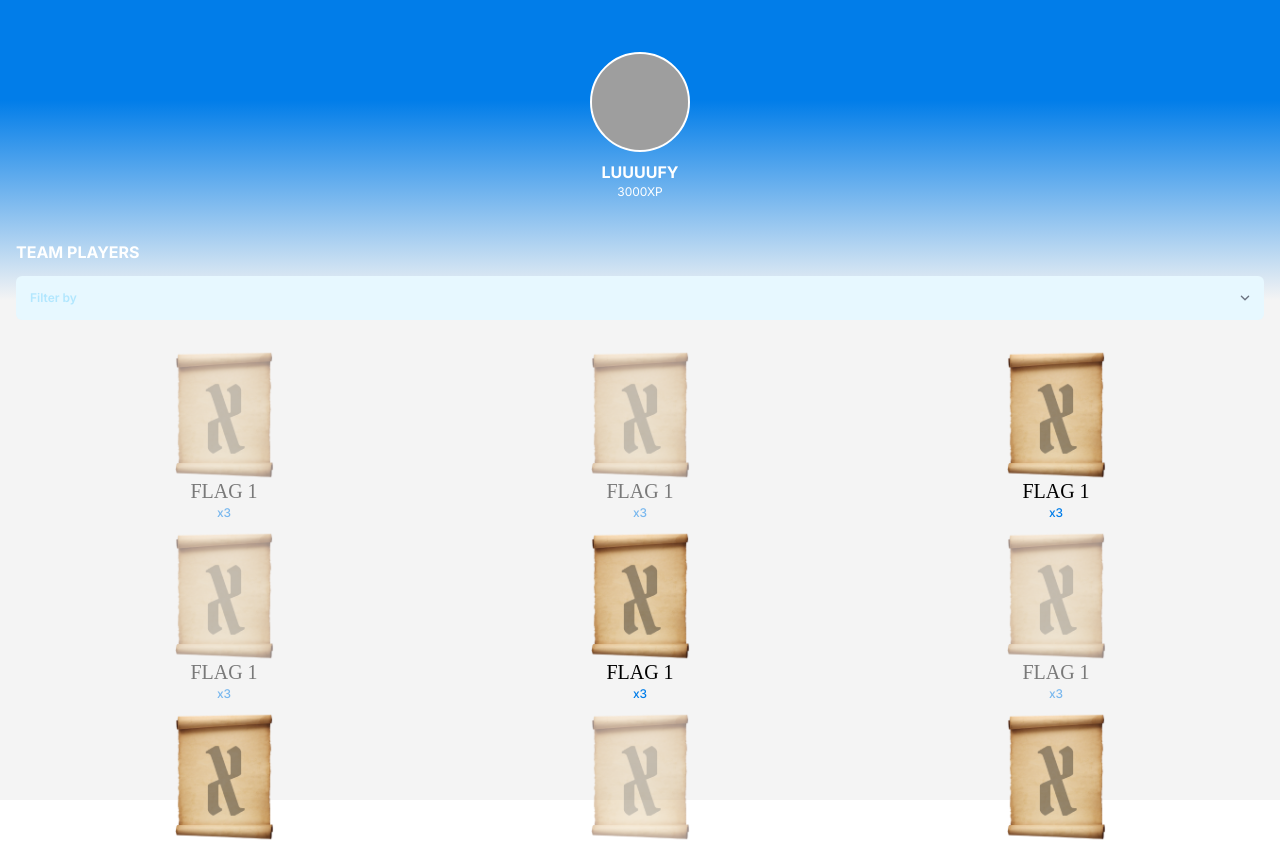
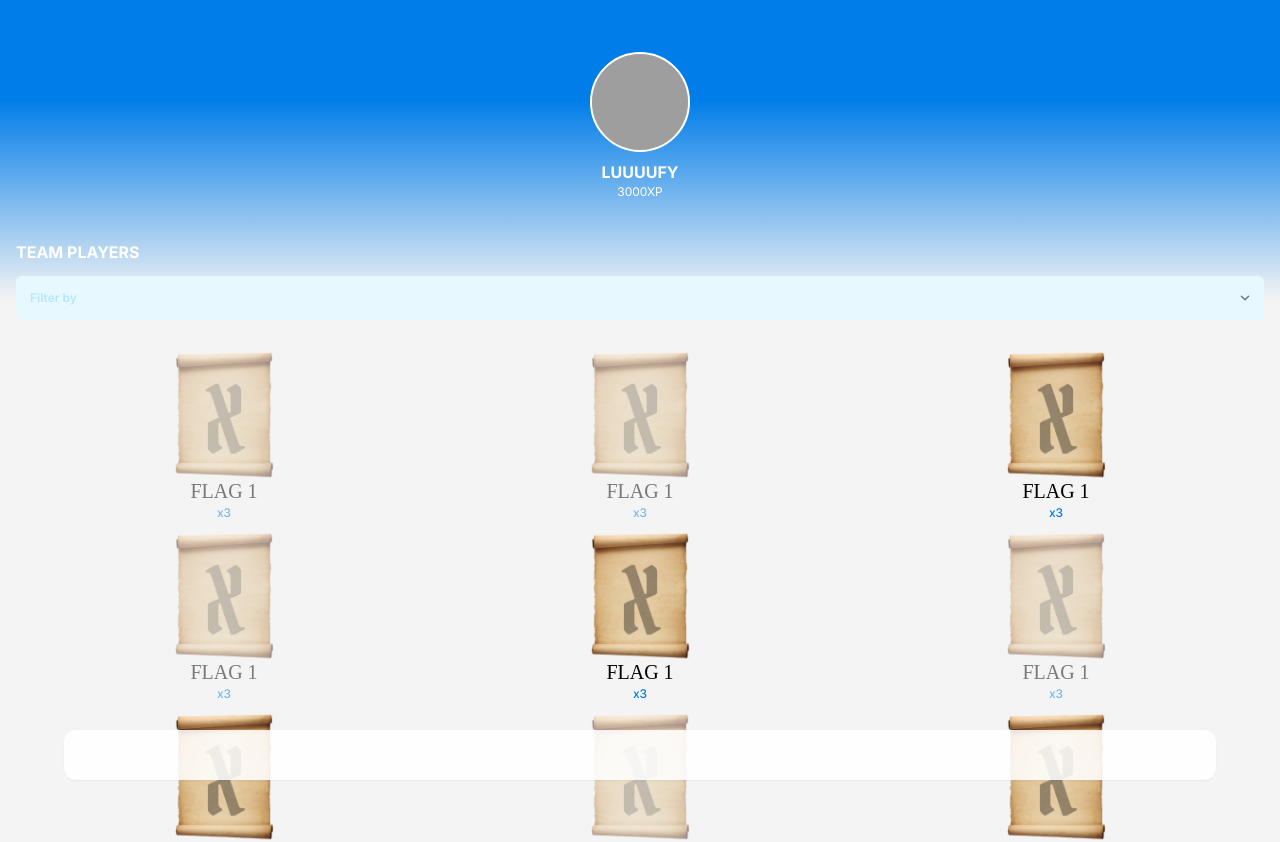
Before and after one commit to 5EGFAULT/treasure-hunt-1337, a React (Vite) app in the folder web/: page / in a window 1280 px wide. Shown: the top 842 px of the page. Built offline with nearby package versions, Linux system fonts and the light colour scheme; grey boxes are pictures that could not be loaded; a web font is replaced by a local one.

Commit message:
start navigation

```diff
--- a/web/src/App.tsx
+++ b/web/src/App.tsx
@@ -4,7 +4,7 @@ import ListFlags from "./pages/ListFlags";
 import Login from "./pages/Login";
 import Team from "./pages/Team";
 import TeamUpdate from "./pages/TeamUpdate";
-
+import Nav from "./components/Nav";
 function App() {
   console.log(window, screen);
 
@@ -12,7 +12,7 @@ function App() {
     <div
       className=" w-full scroll-smooth"
       style={{
-        height: window.innerHeight,
+        minHeight: window.innerHeight,
       }}
     >
       {/*<Login />*/}
@@ -20,6 +20,7 @@ function App() {
       {/*<TeamUpdate />*/}
       {/*<ListFlags />*/}
       <Team />
+      <Nav />
     </div>
   );
 }
--- /dev/null
+++ b/web/src/components/Nav.tsx
@@ -0,0 +1,9 @@
+import React from "react";
+
+type Props = {};
+
+export default function Nav({}: Props) {
+  return (
+    <div className="fixed left-1/2 -translate-x-1/2  rounded-xl bottom-5  bg-white w-[90%] h-[50px] shadow-sm bg-opacity-[.85]"></div>
+  );
+}
```
